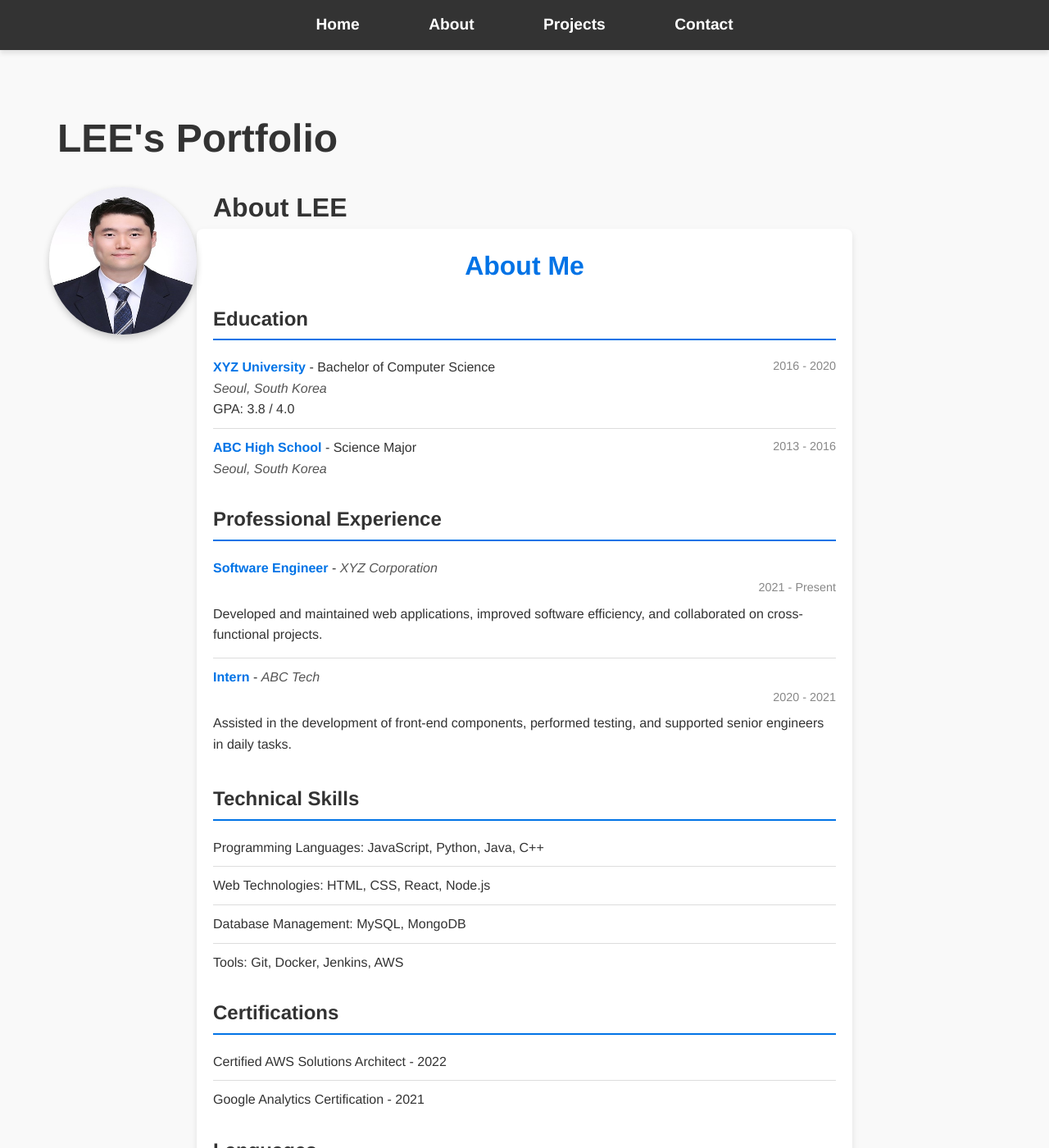
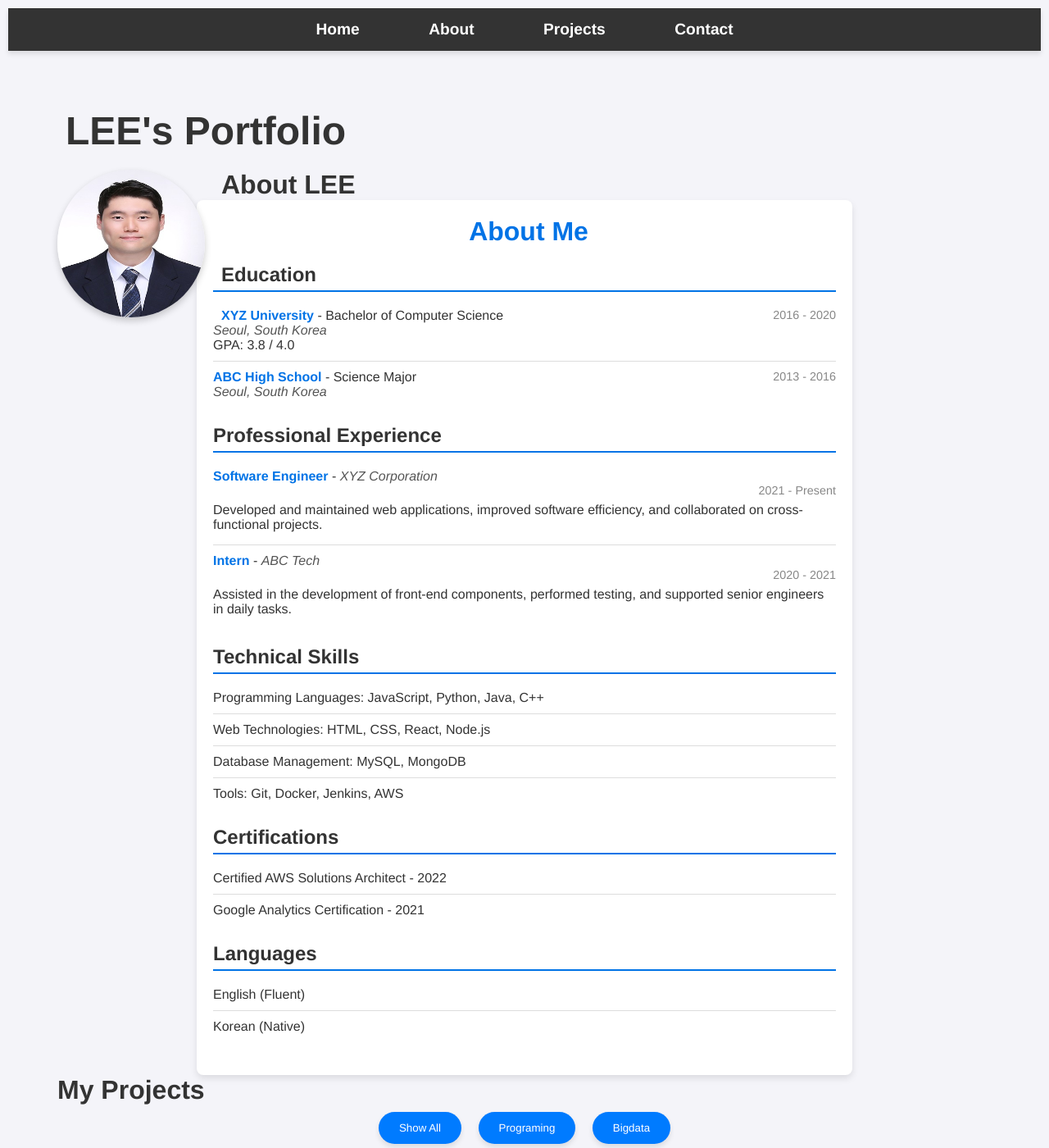
Before and after one commit to Yeonwoo-code/Portfolio, a Jekyll site: the page built from index.md, in a window 1280 px wide and 1400 px high. Shown: the whole window at 82% size. Built offline with Jekyll 4.4.1, drawn with Linux system fonts in a browser that asks for light colours.

Commit message:
Update main.css

```diff
--- a/assets/css/main.css
+++ b/assets/css/main.css
@@ -156,16 +156,6 @@ main {
   margin-right: 20px; /* 텍스트와 이미지 간 간격 */
 }
 
-/* 전체 레이아웃 설정 */
-body {
-  font-family: 'Arial', sans-serif;
-  color: #333;
-  background-color: #f9f9f9;
-  margin: 0;
-  padding: 0;
-  line-height: 1.6;
-}
-
 .about {
   max-width: 800px;
   margin: 0 auto;
```
